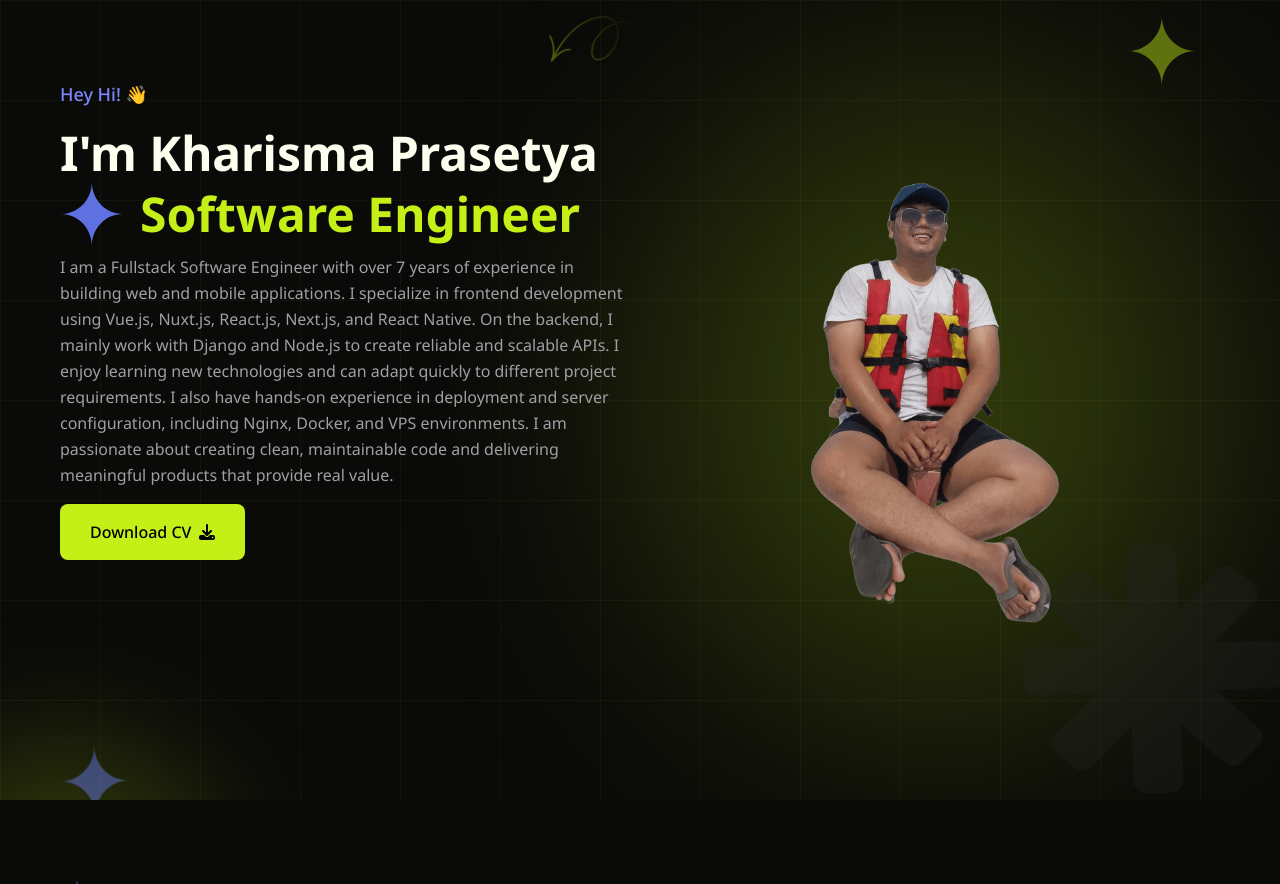
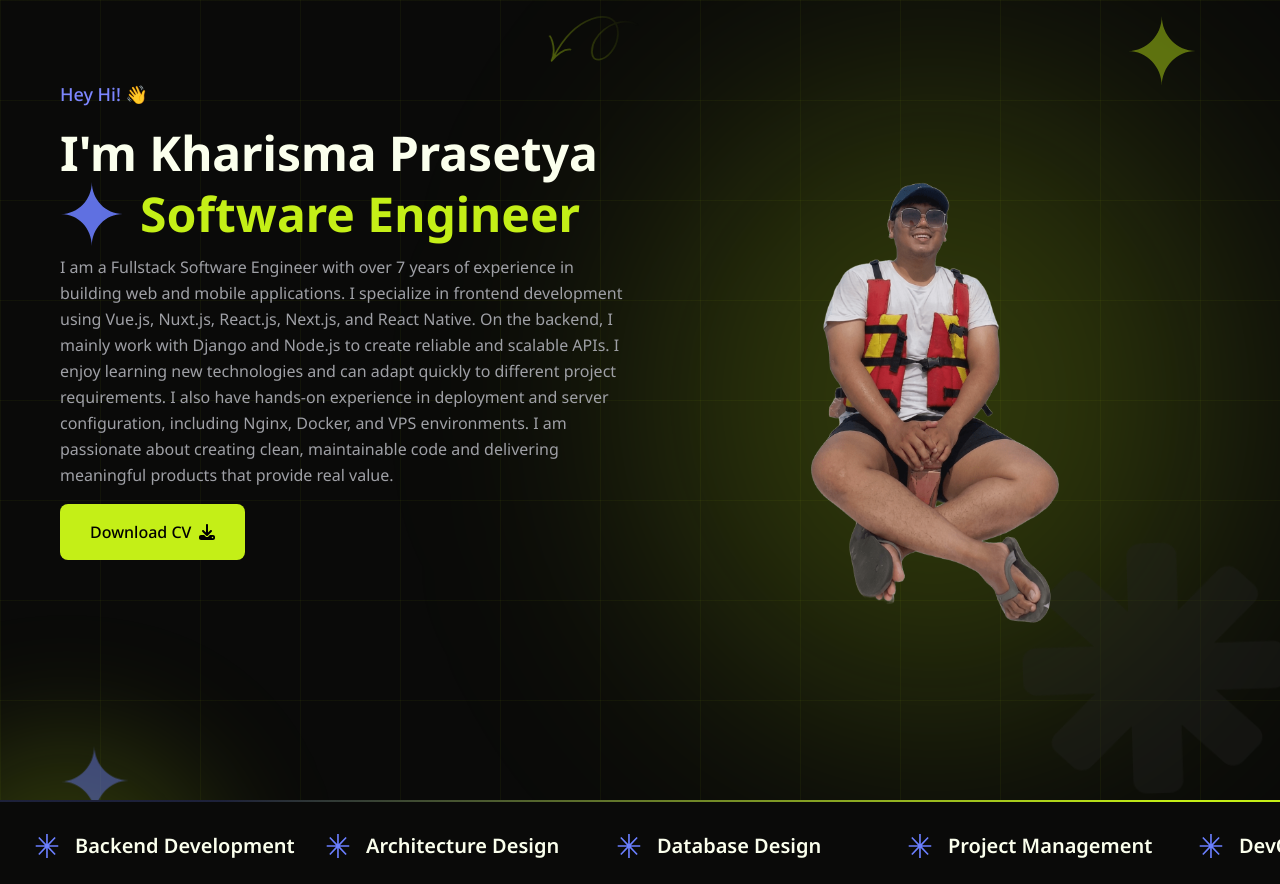
Before and after one commit to kharismaprasetya/cv_profile, a Next.js app: page / in a window 1280 px wide. Shown: the top 884 px of the page. Built offline with nearby package versions, Linux system fonts and the light colour scheme.

Commit message:
DONE update add slider skill

```diff
--- a/app/globals.css
+++ b/app/globals.css
@@ -35,6 +35,7 @@
 /* ---- Component Styles ---- */
 @import "../styles/css/component/experience.css";
 @import "../styles/css/component/footer.css";
+@import "../styles/css/component/skill-sliding.css";
 
 /* Global styles */
 body {
--- a/app/page.tsx
+++ b/app/page.tsx
@@ -2,6 +2,7 @@ import type { Metadata } from 'next'
 import Experience from "@/components/experience/Experience";
 import Footer from "@/components/footer/Footer";
 import Introduction from "@/components/introduction/Introduction";
+import SkillSliding from '@/components/skill/SkillSliding';
 
 export const metadata: Metadata = {
   title: "Kharisma Prasetya - CV Profile",
@@ -28,6 +29,7 @@ export default function Home() {
   return (
     <div>
       <Introduction />
+      <SkillSliding />
       <Experience />
       <Footer />
     </div>
--- /dev/null
+++ b/components/skill/SkillSliding.tsx
@@ -0,0 +1,56 @@
+import Image from "next/image";
+
+export default function SkillSliding() {
+  const skills = [
+    { name: "Mobile Application", icon: "/icons/blue-asterisk.svg" },
+    { name: "Web Development", icon: "/icons/blue-asterisk.svg" },
+    { name: "Backend Development", icon: "/icons/blue-asterisk.svg" },
+    { name: "Architecture Design", icon: "/icons/blue-asterisk.svg" },
+    { name: "Database Design", icon: "/icons/blue-asterisk.svg" },
+    { name: "Project Management", icon: "/icons/blue-asterisk.svg" },
+    { name: "DevOps", icon: "/icons/blue-asterisk.svg" },
+  ];
+
+  return (
+    <section className="skill-sliding relative px-8 md:px-[60px] py-8">
+      <div className="flex">
+        <div className="skill-group flex">
+          {skills.map((skill, index) => (
+            <div
+              className="skill-swiper min-w-[275px] flex items-center gap-4"
+              key={index}
+            >
+              <span>
+                <Image
+                  src={skill.icon}
+                  alt="blue-asterisk"
+                  width={24}
+                  height={24}
+                />
+              </span>
+              <h5 className="font-semibold text-xl">{skill.name}</h5>
+            </div>
+          ))}
+        </div>
+        <div aria-hidden className="skill-group flex">
+          {skills.map((skill, index) => (
+            <div
+              className="skill-swiper min-w-[275px] flex items-center gap-4"
+              key={index}
+            >
+              <span>
+                <Image
+                  src={skill.icon}
+                  alt="blue-asterisk"
+                  width={24}
+                  height={24}
+                />
+              </span>
+              <h5 className="font-semibold text-xl">{skill.name}</h5>
+            </div>
+          ))}
+        </div>
+      </div>
+    </section>
+  );
+}
--- /dev/null
+++ b/styles/css/component/skill-sliding.css
@@ -0,0 +1,57 @@
+@layer components {
+  .skill-sliding::before {
+    background: linear-gradient(
+      108.73deg,
+      rgba(107, 127, 255, 0.2) 16.88%,
+      #c4ef17 91.69%
+    );
+    content: "";
+    height: 1.5px;
+    left: 0;
+    top: 0;
+    position: absolute;
+    width: 100%;
+  }
+
+  .skill-sliding::after {
+    background: linear-gradient(
+      108.73deg,
+      rgba(107, 127, 255, 0.2) 16.88%,
+      #c4ef17 91.69%
+    );
+    content: "";
+    height: 1.5px;
+    left: 0;
+    bottom: 0;
+    position: absolute;
+    width: 100%;
+    transform: rotate(-180deg);
+  }
+
+  .skill-sliding {
+    overflow-x: auto;
+  }
+
+  .skill-sliding::-webkit-scrollbar {
+    display: none;
+  }
+
+  .skill-group {
+    animation: slide-left 20s infinite linear;
+    padding-right: 1em;
+    gap: 1em;
+  }
+
+  .skill-swiper {
+    flex: 0 0 5em;
+  }
+
+  @keyframes slide-left {
+    0% {
+      transform: translateX(0%);
+    }
+    100% {
+      transform: translateX(-100%);
+    }
+  }
+}
```
Also changed, not shown: public/icons/blue-asterisk.svg (added).
